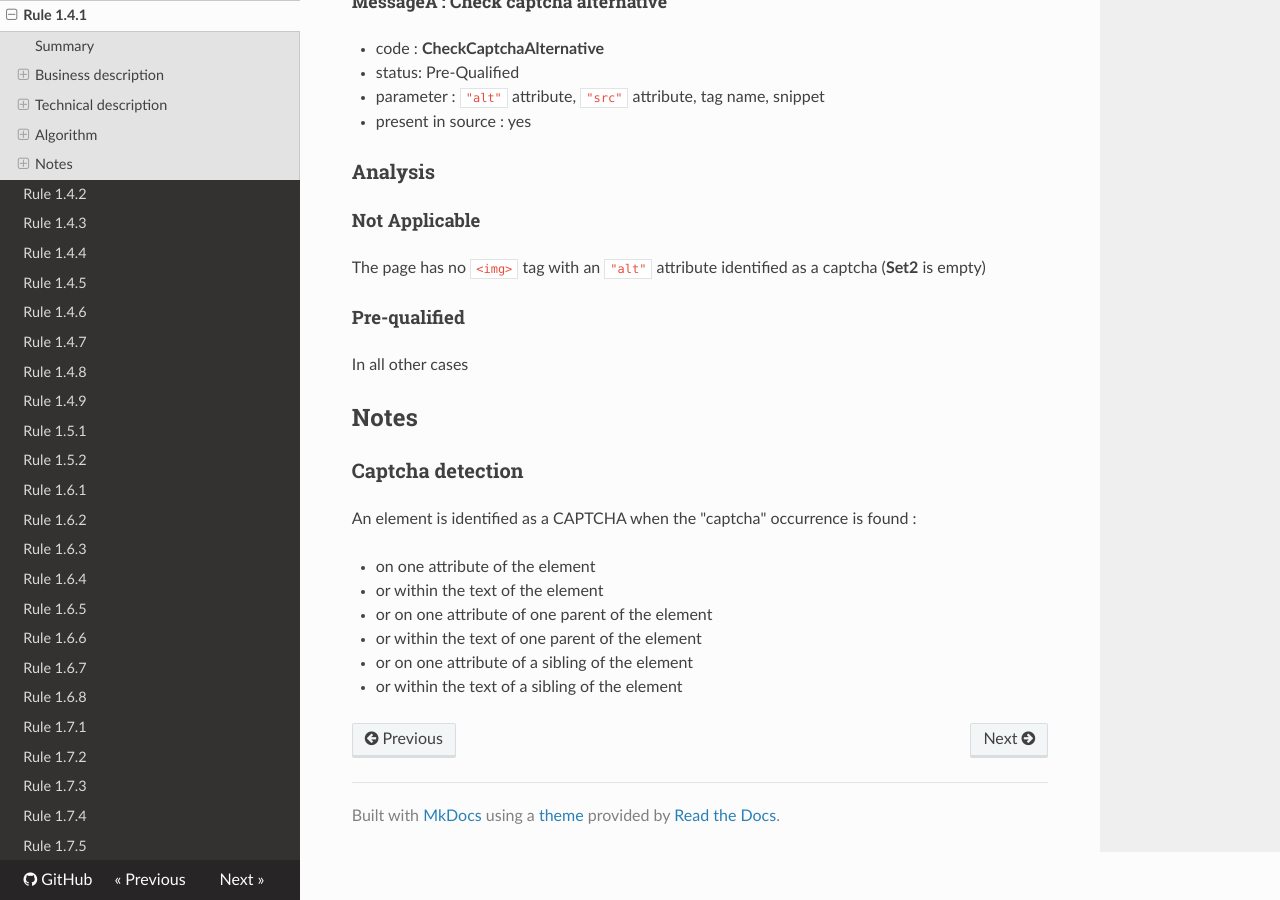
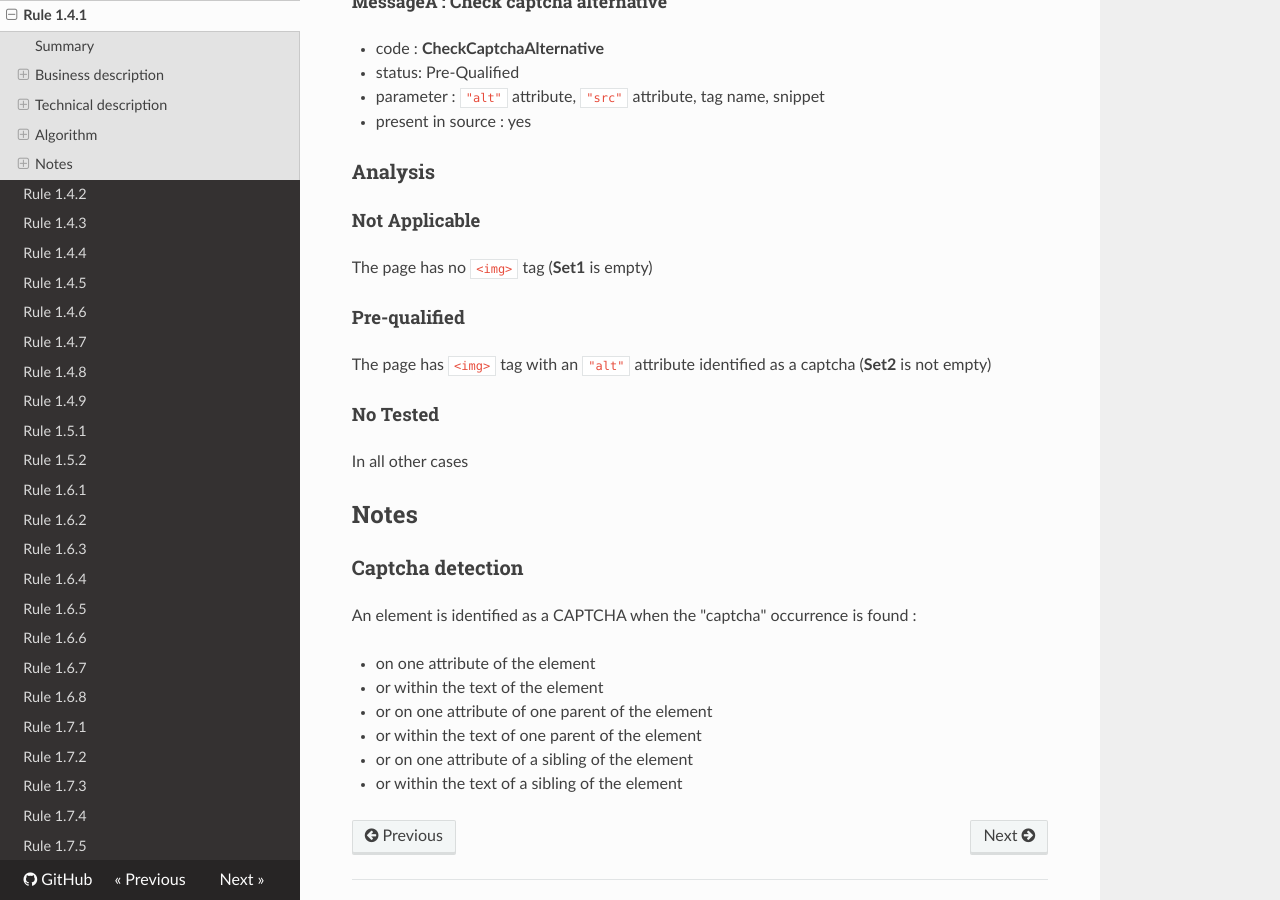
Before and after one commit to Tanaguru/RGAA3-2016, an MkDocs documentation site: the page built from docs/Rule-1-4-1.md, in a window 1280 px wide and 900 px high, scrolled down 1615 px. Built offline with MkDocs 1.6.1, drawn with Linux system fonts in a browser that asks for light colours; nearby versions of some CDN libraries; old or Windows-style settings are respelled for this version of MkDocs.

Commit message:
Update Rule-1-4-1.md

```diff
--- a/docs/Rule-1-4-1.md
+++ b/docs/Rule-1-4-1.md
@@ -67,9 +67,13 @@ For each element of **Set2**, raise a MessageA
 
 #### Not Applicable
 
-The page has no `<img>` tag with an `"alt"` attribute identified as a captcha (**Set2** is empty)
+The page has no `<img>` tag (**Set1** is empty)
 
 #### Pre-qualified
+
+The page has `<img>` tag with an `"alt"` attribute identified as a captcha (**Set2** is not empty)
+
+#### No Tested
 
 In all other cases
 
```
